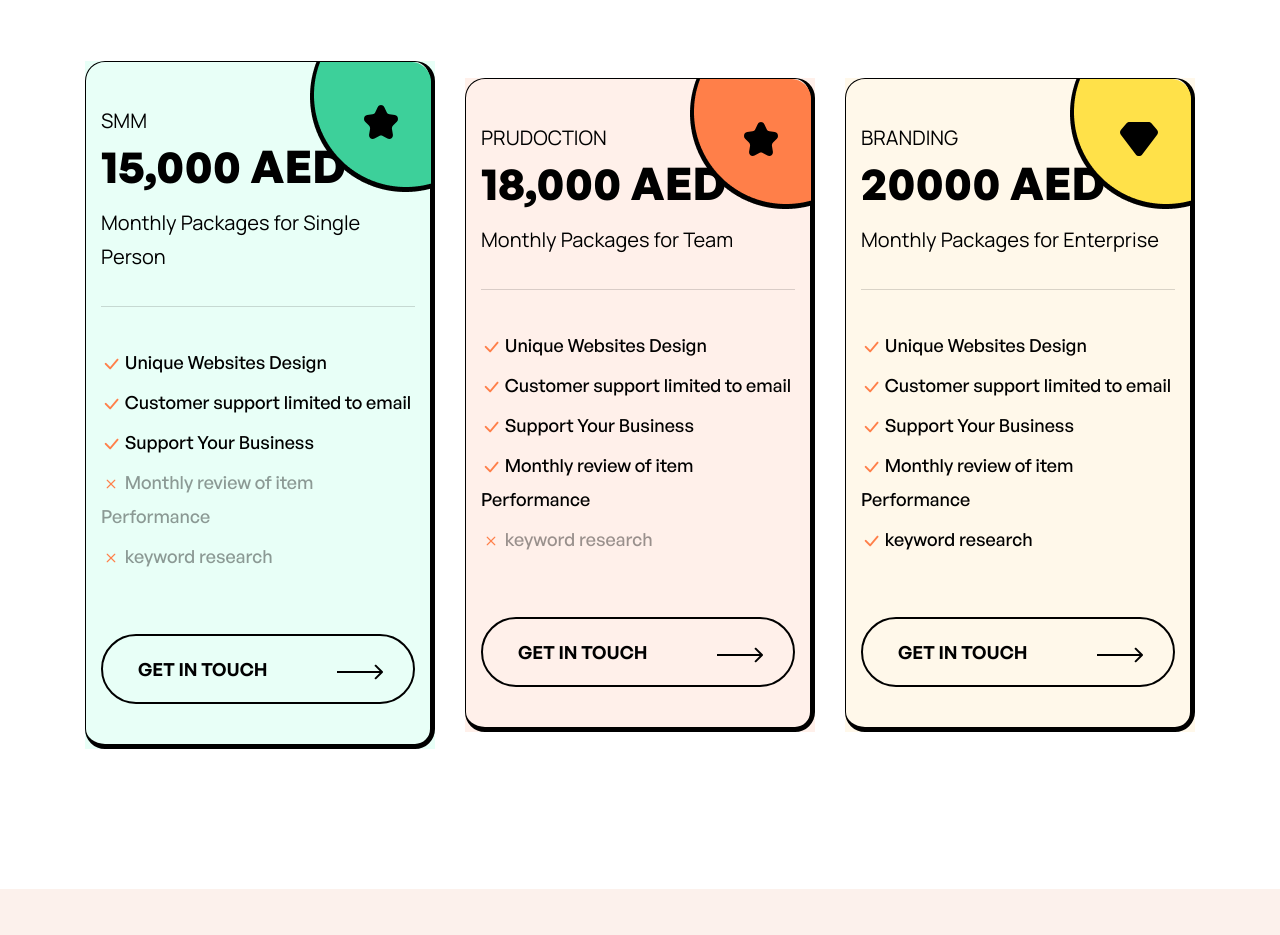
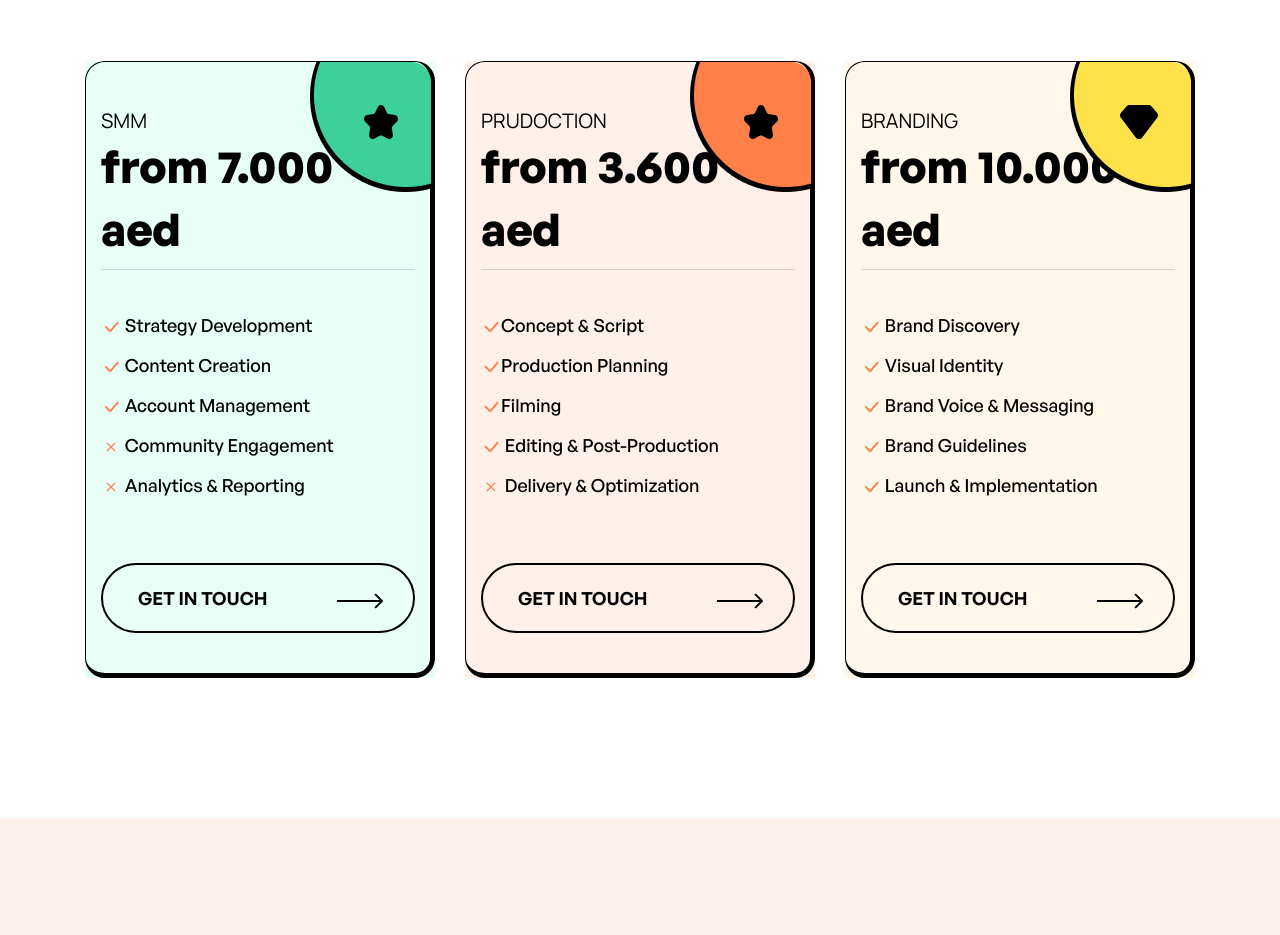
Before and after one commit to Somar-sabe/igor, a plain HTML site: page index.html in a window 1280 px wide. Shown: the part 7200-8135 px from the top of the page. Drawn offline with nearby package versions, Linux system fonts and the light colour scheme; a web font is replaced by a local one.

Commit message:
Iwqasdsdssaddasdsaassadssdaaddaft

```diff
--- a/index.html
+++ b/index.html
@@ -846,22 +846,22 @@
 								<div class="ht-plan-inner">
 									<div class="ht-plan-header">
 										<h3 class="plan-title">SMM</h3>
-										<h2 class="plan-price">15,000 AED<span class="month d-none">/m</span></h2>
-										<p class="plan-desc">Monthly Packages for Single Person</p>
+										<h2 class="plan-price">from 7.000 aed<span class="month d-none">/m</span></h2>
+
 										<div class="price-border"></div>
 									</div>
 									<ul class="feature-list">
 										<li class="price-available"><span class="check-mark"><i
-													class="bi bi-check-lg"></i></span> Unique Websites Design</li>
+													class="bi bi-check-lg"></i></span> Strategy Development</li>
 										<li class="price-available"><span class="check-mark"><i
-													class="bi bi-check-lg"></i></span> Customer support limited to email
+													class="bi bi-check-lg"></i></span> Content Creation
 										</li>
 										<li class="price-available"><span class="check-mark"><i
-													class="bi bi-check-lg"></i></span> Support Your Business</li>
-										<li class="unavailable"><span class="check-mark"><i class="bi bi-x"></i></span>
-											Monthly review of item Performance</li>
-										<li class="unavailable"><span class="check-mark"><i class="bi bi-x"></i></span>
-											keyword research</li>
+													class="bi bi-check-lg"></i></span> Account Management</li>
+										<li class="price-available"><span class="check-mark"><i class="bi bi-x"></i></span>
+											Community Engagement</li>
+										<li class="price-available"><span class="check-mark"><i class="bi bi-x"></i></span>
+											Analytics & Reporting</li>
 									</ul>
 									<div class="ht-plan-footer mt-55 text-center">
 										<button onclick="openForm()" class="ht-btn"><span>Get in touch</span> <span><img
@@ -879,23 +879,23 @@
 								<div class="ht-plan-inner">
 									<div class="ht-plan-header">
 										<h3 class="plan-title">Prudoction</h3>
-										<h2 class="plan-price">18,000 AED<span class="month d-none">/m</span></h2>
-										<p class="plan-desc">Monthly Packages for Team</p>
+										<h2 class="plan-price">from 3.600 aed <span class="month d-none">/m</span></h2>
+
 										<div class="price-border"></div>
 									</div>
 									<ul class="feature-list">
 										<li class="price-available"><span class="check-mark"><i
-													class="bi bi-check-lg"></i></span> Unique Websites Design</li>
+													class="bi bi-check-lg"></i></span>Concept & Script</li>
 										<li class="price-available"><span class="check-mark"><i
-													class="bi bi-check-lg"></i></span> Customer support limited to email
+													class="bi bi-check-lg"></i></span>Production Planning
 										</li>
 										<li class="price-available"><span class="check-mark"><i
-													class="bi bi-check-lg"></i></span> Support Your Business</li>
+													class="bi bi-check-lg"></i></span>Filming</li>
 										<li class="price-available"><span class="check-mark"><i
 													class="bi bi-check-lg"></i></span>
-											Monthly review of item Performance</li>
-										<li class="unavailable"><span class="check-mark"><i class="bi bi-x"></i></span>
-											keyword research</li>
+													Editing & Post-Production</li>
+										<li class="price-available"><span class="check-mark"><i class="bi bi-x"></i></span>
+											Delivery & Optimization</li>
 									</ul>
 									<div class="ht-plan-footer mt-55 text-center">
 										<button onclick="openForm()" class="ht-btn" ><span>Get in touch</span> <span><img
@@ -913,24 +913,24 @@
 								<div class="ht-plan-inner">
 									<div class="ht-plan-header">
 										<h3 class="plan-title">Branding</h3>
-										<h2 class="plan-price">20000 AED<span class="month d-none">/m</span></h2>
-										<p class="plan-desc">Monthly Packages for Enterprise</p>
+										<h2 class="plan-price">from 10.000 aed<span class="month d-none">/m</span></h2>
+
 										<div class="price-border"></div>
 									</div>
 									<ul class="feature-list">
 										<li class="price-available"><span class="check-mark"><i
-													class="bi bi-check-lg"></i></span> Unique Websites Design</li>
+													class="bi bi-check-lg"></i></span> Brand Discovery</li>
 										<li class="price-available"><span class="check-mark"><i
-													class="bi bi-check-lg"></i></span> Customer support limited to email
+													class="bi bi-check-lg"></i></span> Visual Identity
 										</li>
 										<li class="price-available"><span class="check-mark"><i
-													class="bi bi-check-lg"></i></span> Support Your Business</li>
+													class="bi bi-check-lg"></i></span> Brand Voice & Messaging</li>
 										<li class="price-available"><span class="check-mark"><i
 													class="bi bi-check-lg"></i></span>
-											Monthly review of item Performance</li>
+													Brand Guidelines</li>
 										<li class="price-available"><span class="check-mark"><i
 													class="bi bi-check-lg"></i></span>
-											keyword research</li>
+													Launch & Implementation</li>
 									</ul>
 									<div class="ht-plan-footer mt-55 text-center">
 										<button onclick="openForm()" class="ht-btn"><span>Get in touch</span> <span><img
```
